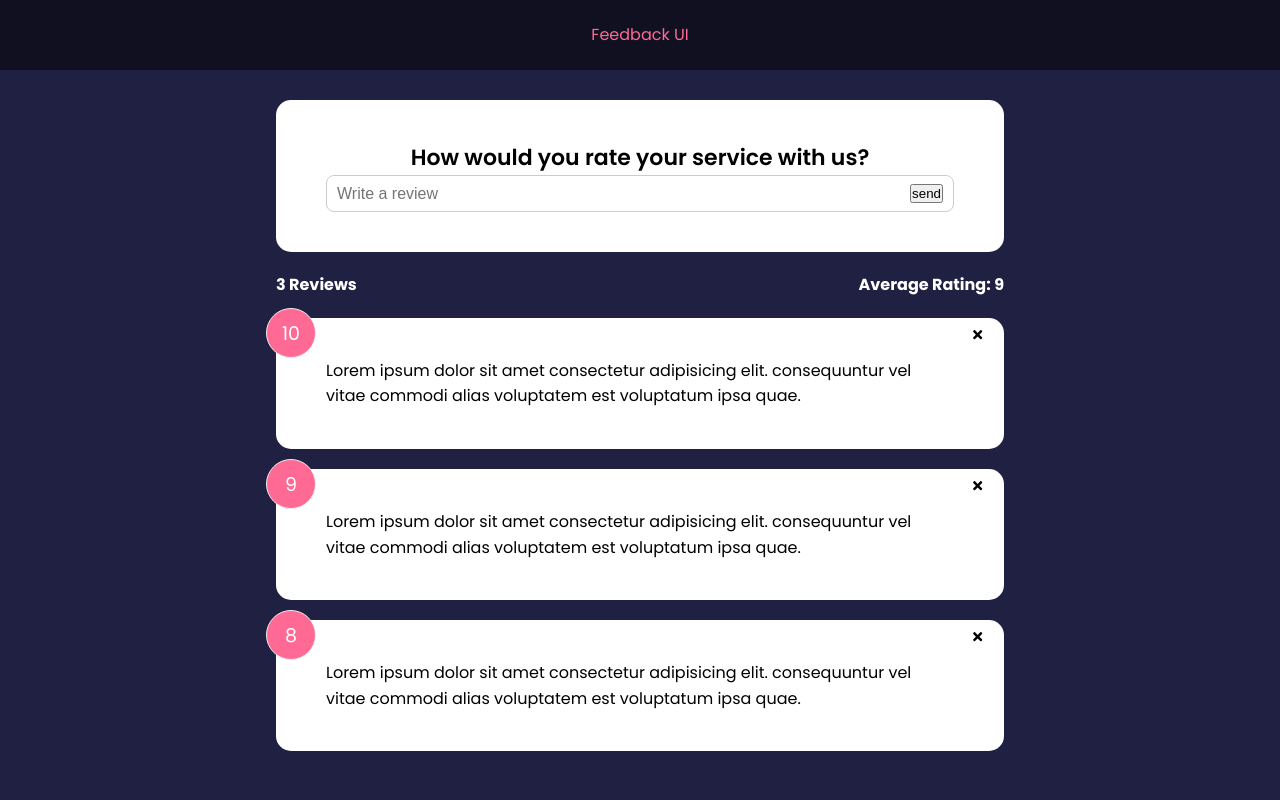
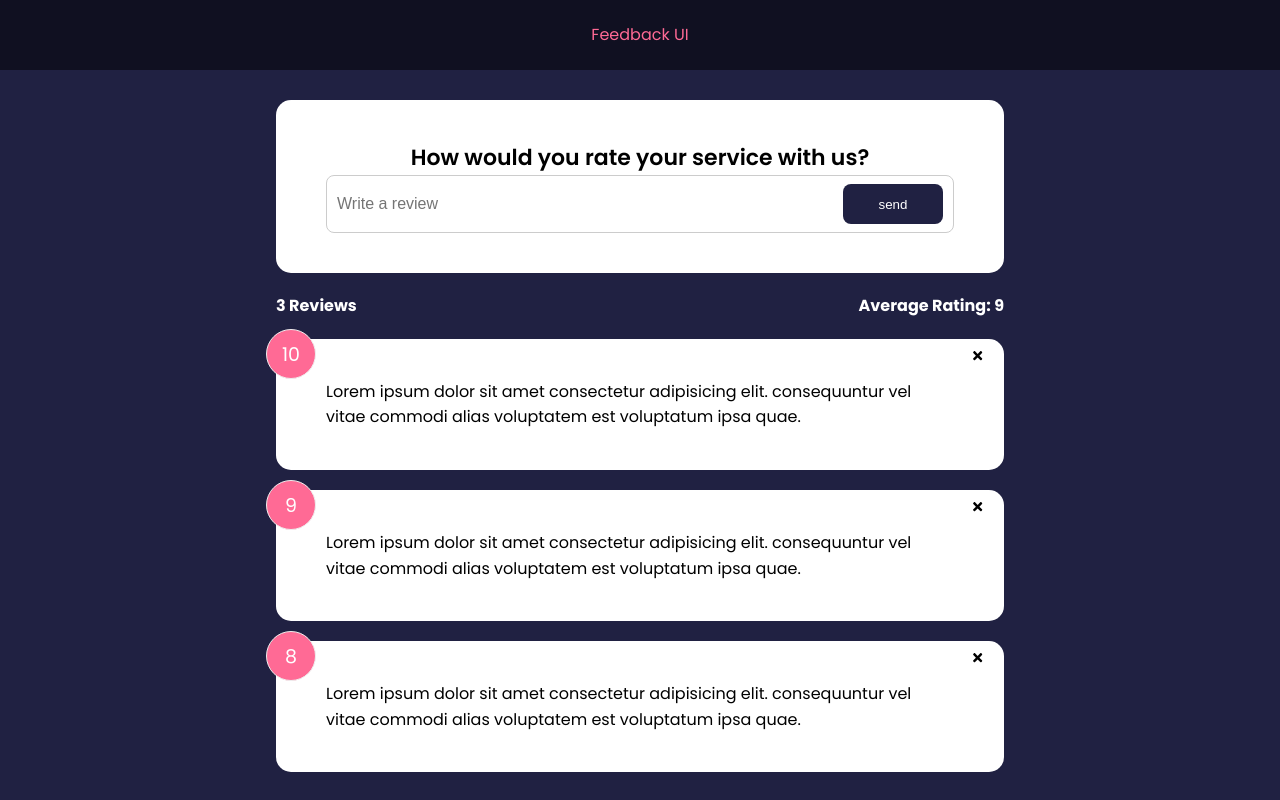
Before and after one commit to amirmohamad-mohamadi/feedback-app, a React (Create React App) app: page / in a window 1280 px wide. Built offline with nearby package versions, Linux system fonts and the light colour scheme; the HTML template or start-up script is replaced by a standard one.

Commit message:
create button component

```diff
--- a/src/components/FeedbackForm.jsx
+++ b/src/components/FeedbackForm.jsx
@@ -1,6 +1,7 @@
 import { useState } from "react";
 
 import Card from "./shared/Card";
+import Button from "./shared/Button";
 
 const FeedbackForm = () => {
   const [text, setText] = useState("");
@@ -19,7 +20,7 @@ const FeedbackForm = () => {
           placeholder="Write a review"
           value={text}
         />
-        <button type="submit">send</button>
+        <Button type="submit">send</Button>
       </div>
     </Card>
   );
--- /dev/null
+++ b/src/components/shared/Button.jsx
@@ -0,0 +1,24 @@
+import PropTypes from "prop-types";
+
+const Button = ({ children, type, version, isDiabled }) => {
+  return (
+    <button type={type} disabled={isDiabled} className={`btn btn-${version}`}>
+      {children}
+    </button>
+  );
+};
+
+Button.defaultProps = {
+  type: "button",
+  isDiabled: false,
+  version: "primary",
+};
+
+Button.propTypes = {
+  children: PropTypes.node.isRequired,
+  type: PropTypes.string,
+  isDiabled: PropTypes.bool,
+  version: PropTypes.string,
+};
+
+export default Button;
```
